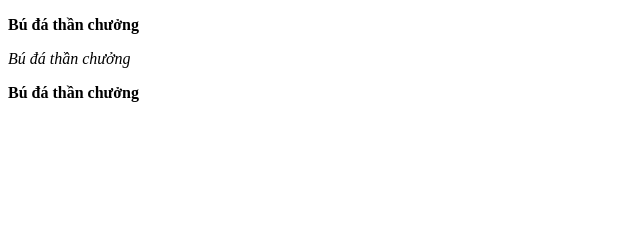
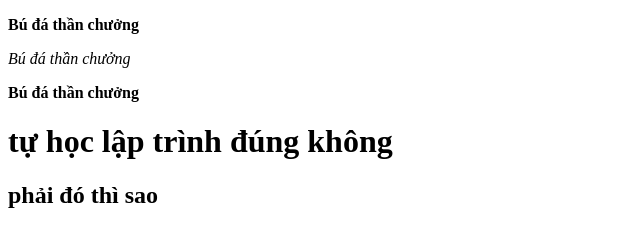
Before and after one commit to datweb07/proj_2, a plain HTML site: page index.html in a window 1280 px wide. Shown: the whole page, without its empty margins (0-640 px from the left). Drawn offline with Linux system fonts and the light colour scheme.

Commit message:
sửa thử

```diff
--- a/index.html
+++ b/index.html
@@ -10,7 +10,7 @@
     <em>Bú đá thần chưởng</em>
     <p><b>Bú đá thần chưởng</b><p>
 
-
-
+<h1>tự học lập trình              đúng không</h1>
+<h2>phải đó                    thì sao</h2>
   </body>
 </html>
```
